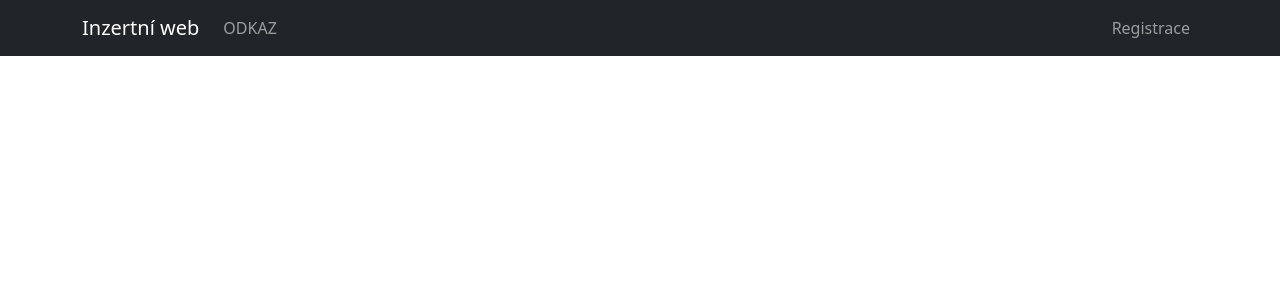
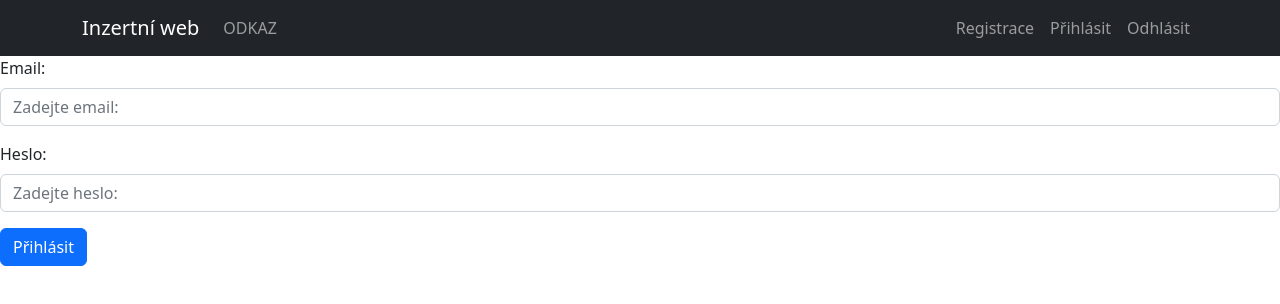
Before and after one commit to Acerik/tnpw2-projekt, a React (Create React App) app in the folder frontend/: page /login in a window 1280 px wide. Shown: the top 304 px of the page. Built offline with nearby package versions, Linux system fonts and the light colour scheme.

Commit message:
přihlášení,odhlášení, hrubá verze

```diff
--- a/frontend/src/App.js
+++ b/frontend/src/App.js
@@ -3,6 +3,7 @@ import './App.css';
 import React from 'react';
 import {BrowserRouter as Router, Route, Routes} from 'react-router-dom';
 import Registration from './views/Registration';
+import Login from './views/Login';
 import Navbar from './views/NavbarMenu';
 import 'bootstrap/dist/css/bootstrap.min.css';
 
@@ -11,7 +12,8 @@ function App() {
         <Router>
             <Navbar/>
             <Routes>
-          <Route path='/registration' element={<Registration />}/>
+                <Route path='/registration' element={<Registration/>}/>
+                <Route path='/login' element={<Login/>}/>
             </Routes>
         </Router>
     );
--- a/frontend/src/AxiosConfig.js
+++ b/frontend/src/AxiosConfig.js
@@ -2,7 +2,8 @@ export const BASE_URL = "http://localhost:8080/api";
 export const AxiosConfig = {
     headers: {
         "Content-Type":"application/json"
-        }
+        },
+    withCredentials: true
 }
 //"Access-Control-Allow-Origin": "http://localhost:3000"
 //
--- /dev/null
+++ b/frontend/src/views/Login.js
@@ -0,0 +1,65 @@
+import axios from 'axios';
+import {BASE_URL, AxiosConfig} from "../AxiosConfig";
+import React, {useState} from 'react';
+import {Form, Button, Alert} from 'react-bootstrap';
+
+
+function Login() {
+
+    const [loginState, setLoginState] = useState({
+        email: "",
+        password: ""
+    });
+
+    const [hiddenError, setHiddenError] = useState(true);
+
+    function onSubmit(e) {
+        e.preventDefault();
+        axios.post(BASE_URL + "/login", JSON.stringify(loginState), AxiosConfig)
+            .then(res => {
+                console.log(res);
+                if(Array.isArray(res.data)){
+                    let element = document.getElementById("errors-p");
+                    element.innerHTML = res.data.join("<br>");
+                    setHiddenError(false);
+                } else {
+                    //todo redirect to myprofile
+                    //delete alert
+                    if(res.data != null){
+                        alert("Uživatel: " + res.data.username + " byl přihlášen.");
+                    }
+                }
+            })
+            .catch(err => {
+                console.log(err);
+            });
+    }
+
+    return (
+        <>
+            <Alert hidden={hiddenError} variant="danger" onClose={() => setHiddenError(true)} dismissible>
+                <Alert.Heading>Přihlášení se nezdařilo</Alert.Heading>
+                <p id="errors-p"> </p>
+            </Alert>
+            <Form onSubmit={onSubmit}>
+                <Form.Group className="mb-3" controlId="formBasicEmail">
+                    <Form.Label>Email:</Form.Label>
+                    <Form.Control type="email" placeholder="Zadejte email:" value={loginState.email}
+                                  onChange={e => setLoginState({
+                                      email: e.target.value, password: loginState.password
+                                  })}/>
+                </Form.Group>
+                <Form.Group className="mb-3" controlId="formBasicPassword">
+                    <Form.Label>Heslo:</Form.Label>
+                    <Form.Control type="password" placeholder="Zadejte heslo:" value={loginState.password}
+                                  onChange={e => setLoginState({
+                                      email: loginState.email, password: e.target.value
+                                  })}/>
+                </Form.Group>
+                <Button variant="primary" type="submit" onClick={onSubmit}>Přihlásit</Button>
+            </Form>
+        </>
+    );
+}
+
+export default Login;
--- a/frontend/src/views/NavbarMenu.js
+++ b/frontend/src/views/NavbarMenu.js
@@ -1,9 +1,18 @@
 import React from 'react';
 import {Link} from 'react-router-dom';
 import {Navbar, Container, Nav} from 'react-bootstrap';
-//import axios
+import axios from 'axios';
+import {BASE_URL, AxiosConfig} from "../AxiosConfig";
 
 function NavbarMenu() {
+
+    function logout(){
+        axios.get(BASE_URL + "/logout", AxiosConfig).then(res => {
+            alert(res.data);
+        }).catch(err => {
+            console.log(err);
+        });
+    }
 
     return (
         <Navbar collapseOnSelect expand="lg" bg="dark" variant="dark">
@@ -17,6 +26,8 @@ function NavbarMenu() {
 
                     <Nav>
                         <Nav.Link href="/registration">Registrace</Nav.Link>
+                        <Nav.Link href="/login">Přihlásit</Nav.Link>
+                        <Nav.Link onClick={logout}>Odhlásit</Nav.Link>
                     </Nav>
                 </Navbar.Collapse>
             </Container>
```
Also changed, not shown: frontend/src/views/MyProfile.js (added). Lines whose indentation alone changed are shown as unchanged.
